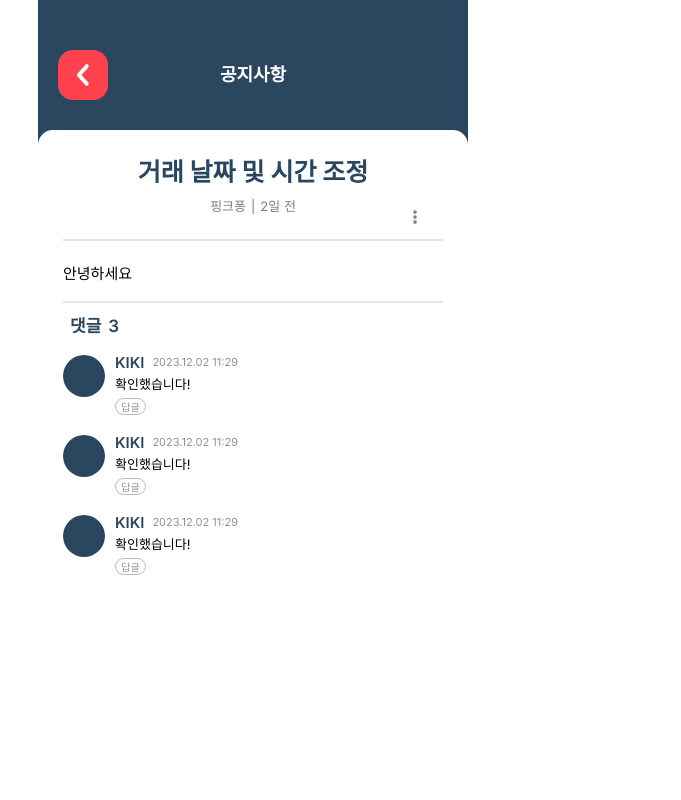
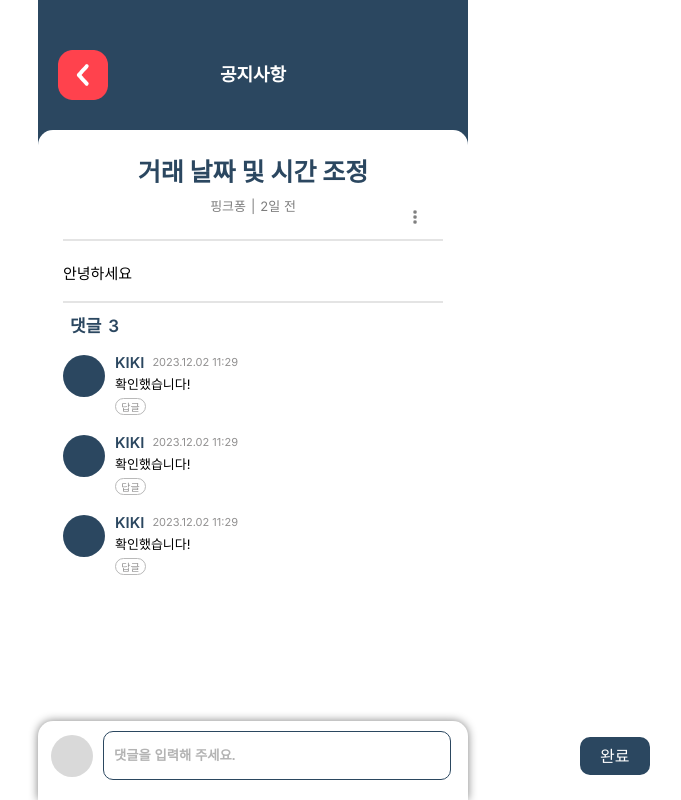
Before and after one commit to moa-moa-service/moamoa-frontend, a React (Vite) app: page /product/notice in a window 1280 px wide. Shown: the whole page, without its empty margins (387-1068 px from the left). Built offline with nearby package versions, Linux system fonts and the light colour scheme; no server answers; what react-naver-maps would draw is missing.

Commit message:
feat: 공지사항 글 확인 페이지 댓글창 화면 구현

```diff
--- a/src/app/NoticePage/NoticePage.notice.jsx
+++ b/src/app/NoticePage/NoticePage.notice.jsx
@@ -32,6 +32,11 @@ function NoticePage() {
                         <Comment />
                     </itemS.CommentContainer>
                 </C.WriteContainer>
+                <itemS.WriteCommentContainer>
+                    <itemS.UserImg />
+                    <itemS.CommentInput placeholder="댓글을 입력해 주세요." />
+                    <itemS.DoneBtn>완료</itemS.DoneBtn>
+                </itemS.WriteCommentContainer>
             </C.NoticeWriteContainer>
         </>
     )
--- a/src/app/NoticePage/styled/NoticePage.notice.style.js
+++ b/src/app/NoticePage/styled/NoticePage.notice.style.js
@@ -57,3 +57,51 @@ export const CommentHeader = styled.div`
         margin-left: 7px;
     }
 `
+
+export const WriteCommentContainer = styled.div`
+    display: flex;
+    align-items: center;
+    position: absolute;
+    bottom: 0;
+    background-color: #FFFFFF ;
+    border-top-left-radius : 15px;
+    border-top-right-radius: 15px;
+    box-shadow: 0px 0px 10px gray;
+    width: 100%;
+    padding: 10px 0px 20px 13px;
+    box-sizing: border-box;
+`
+
+export const UserImg = styled.div`
+    width: 42px;
+    height: 42px;
+    border-radius: 50%;
+    background-color: #D9D9D9;
+`
+
+export const CommentInput = styled.input`
+    width: 80%;
+    height: 45px;
+    margin-left: 10px;
+    border-radius: 10px;
+    border: 1px solid #2B4760;
+    padding-left: 10px;
+
+    &::placeholder {
+        color: #B3B3B3;
+        font-weight: 600;
+    }
+`
+
+export const DoneBtn = styled.div`
+    width: 70px;
+    height: 38px;
+    background-color: #2B4760;
+    color: #FFFFFF;
+    border-radius: 10px;
+    display: flex;
+    justify-content: center;
+    align-items: center;
+    position: fixed;
+    right: 19%;
+`
```
